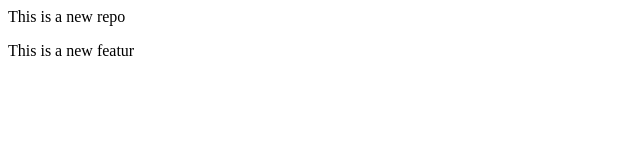
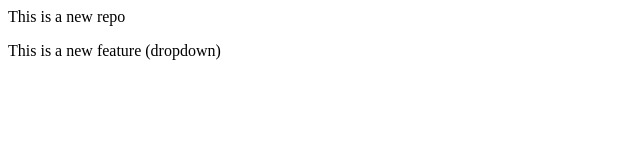
Before and after one commit to Sushant2415/LocalRepo, a plain HTML site: page index.html in a window 1280 px wide. Shown: the full height of the page, 0-640 px from the left. Drawn offline with Linux system fonts and the light colour scheme.

```diff
--- a/index.html
+++ b/index.html
@@ -1,2 +1,2 @@
 <p>This is a new repo</p>
-<p>This is a new featur</p>
+<p>This is a new feature (dropdown)</p>
```
